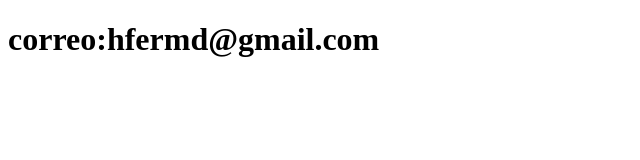
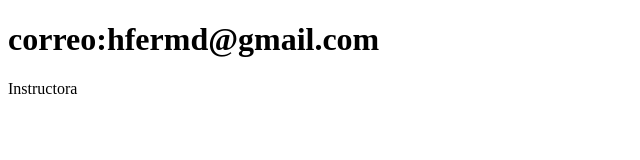
Before and after one commit to hfermd/Prueba, a plain HTML site: page contacto.html in a window 1280 px wide. Shown: the full height of the page, 0-640 px from the left. Drawn offline with Linux system fonts and the light colour scheme.

Commit message:
Actualiza el contacto

```diff
--- a/contacto.html
+++ b/contacto.html
@@ -7,5 +7,6 @@
 </head>
 <body>
     <h1>correo:hfermd@gmail.com </h1>
+    <p>Instructora</p>
 </body>
 </html>
```
Also changed, not shown: index.html (+1 -1 lines).
